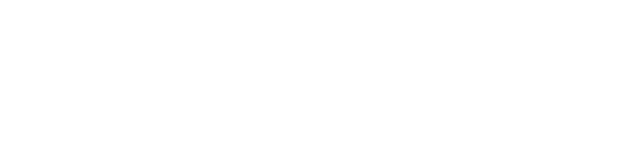
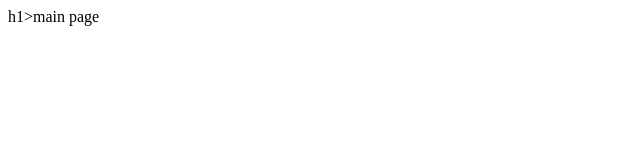
Before and after one commit to saintFa/gitexercises, a plain HTML site: page index.html in a window 1280 px wide. Shown: the whole page, without its empty margins (0-640 px from the left). Drawn offline with Linux system fonts and the light colour scheme.

Commit message:
add first line code

```diff
--- a/index.html
+++ b/index.html
@@ -2,9 +2,10 @@
 <html lang="en">
 <head>
     <meta charset="UTF-8">
-    <title>Title</title>
+    <title>main page</title>
 </head>
 <body>
+    h1>main page</h1>
 
 </body>
 </html>
```
